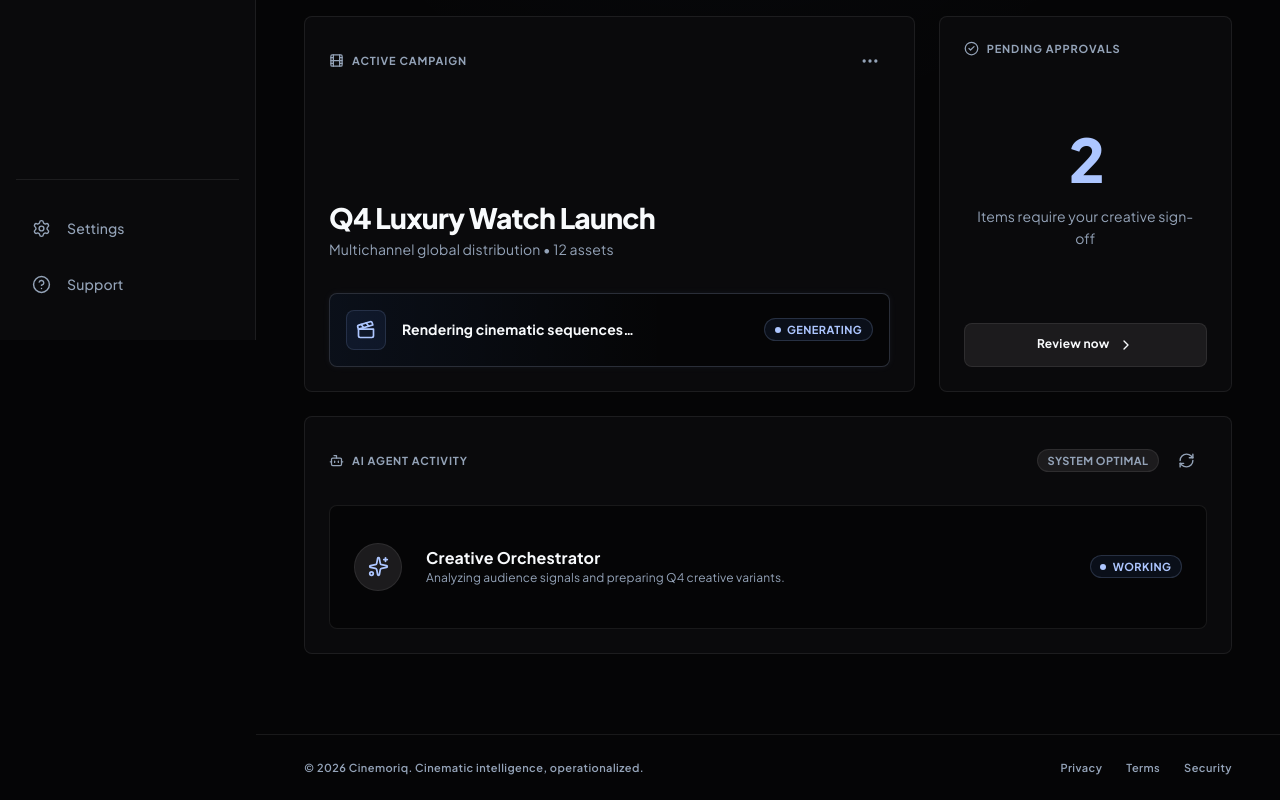
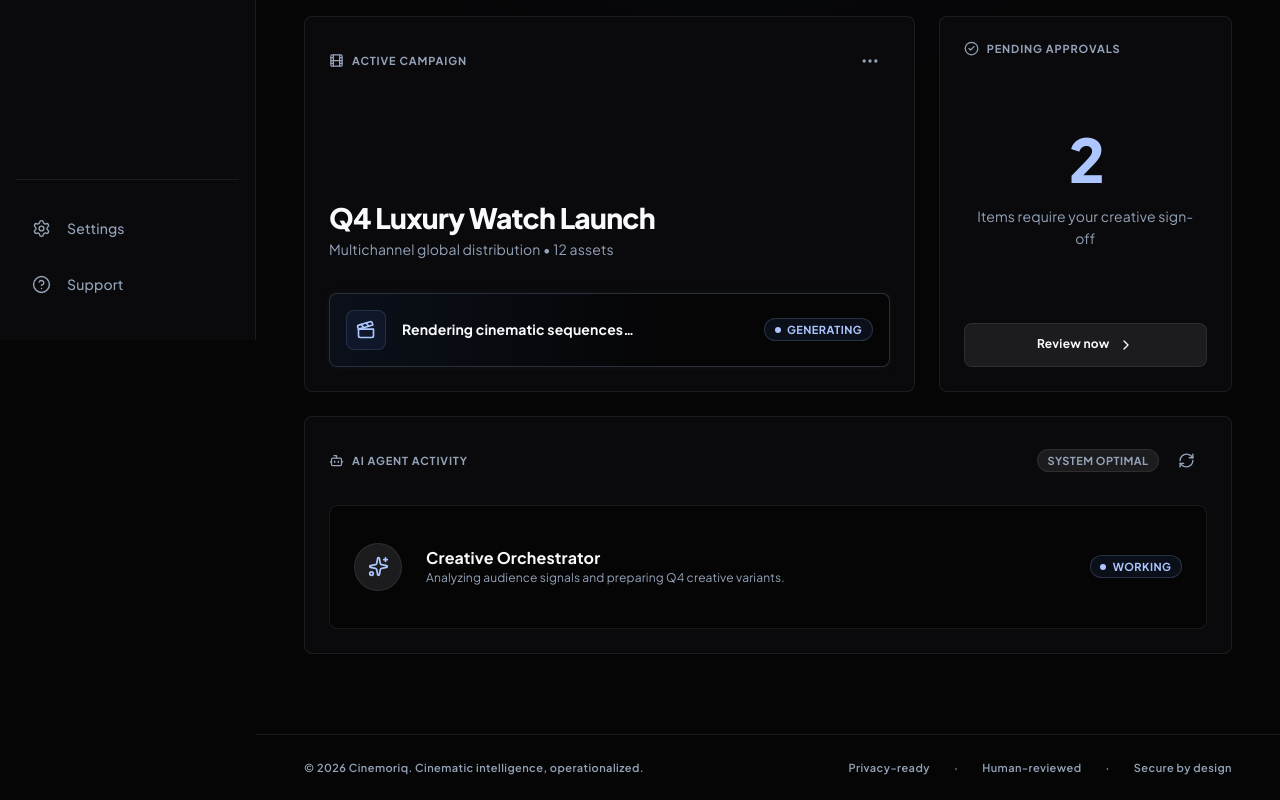
Before and after one commit to Sonu9721/cinemoriq, a Next.js app: page / in a window 1280 px wide. Shown: the part 460-1260 px from the top of the page. Built offline with nearby package versions, Linux system fonts and the light colour scheme.

Commit message:
Prepare public Cloudflare deployment

```diff
--- a/app/globals.css
+++ b/app/globals.css
@@ -1020,17 +1020,15 @@ a {
   letter-spacing: 0.04em;
 }
 
-.app-footer nav {
+.app-footer__trust {
   display: flex;
   gap: var(--space-3);
 }
 
-.app-footer a {
-  transition: color 160ms ease;
-}
-
-.app-footer a:hover {
-  color: var(--color-text);
+.app-footer__trust span + span::before {
+  content: "·";
+  margin-right: var(--space-3);
+  color: var(--color-text-faint);
 }
 
 /* Campaign creation flow */
--- a/components/shell/cinemoriq-app-shell.tsx
+++ b/components/shell/cinemoriq-app-shell.tsx
@@ -441,11 +441,11 @@ export function CinemoriqAppShell() {
 
         <footer className="app-footer">
           <span>© 2026 Cinemoriq. Cinematic intelligence, operationalized.</span>
-          <nav aria-label="Legal links">
-            <a href="#privacy">Privacy</a>
-            <a href="#terms">Terms</a>
-            <a href="#security">Security</a>
-          </nav>
+          <div className="app-footer__trust" aria-label="Product safeguards">
+            <span>Privacy-ready</span>
+            <span>Human-reviewed</span>
+            <span>Secure by design</span>
+          </div>
         </footer>
       </div>
 
--- a/package.json
+++ b/package.json
@@ -9,7 +9,9 @@
     "dev": "vinext dev",
     "build": "vinext build",
     "start": "vinext start",
-    "lint": "eslint . --ignore-pattern dist --ignore-pattern .next"
+    "lint": "eslint . --ignore-pattern dist --ignore-pattern .next --ignore-pattern .wrangler",
+    "preview:cloudflare": "npm run build && wrangler dev --config dist/server/wrangler.json",
+    "deploy:cloudflare": "npm run build && wrangler deploy --config dist/server/wrangler.json --name cinemoriq"
   },
   "dependencies": {
     "@fontsource-variable/plus-jakarta-sans": "^5.3.0",
```
Also changed, not shown: 1 other file (tests, documents, lock files or other folders).
